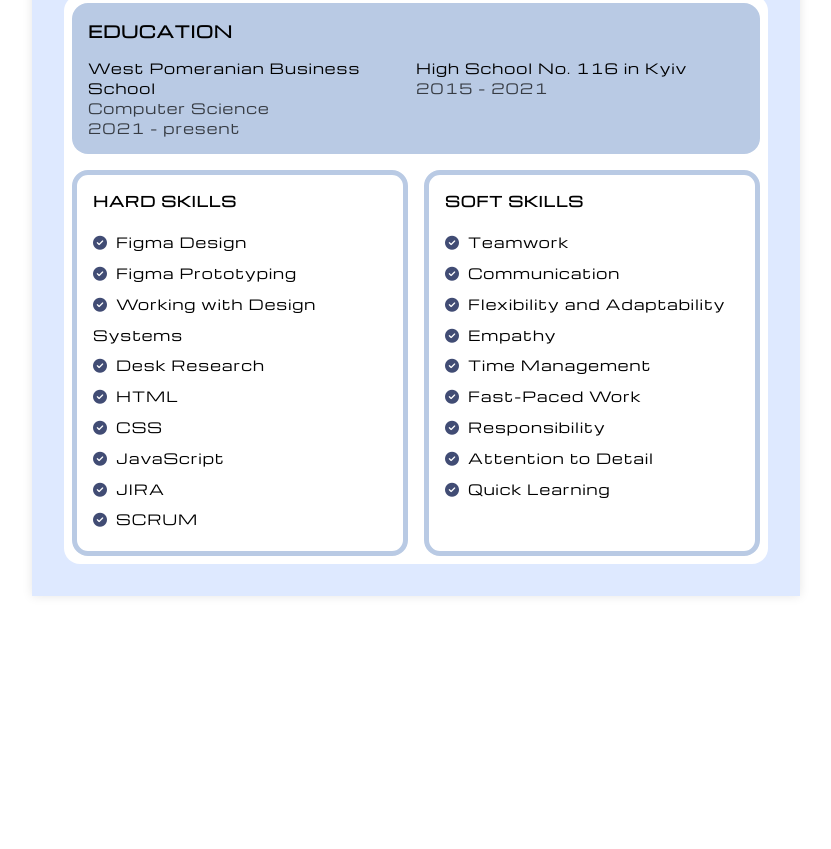
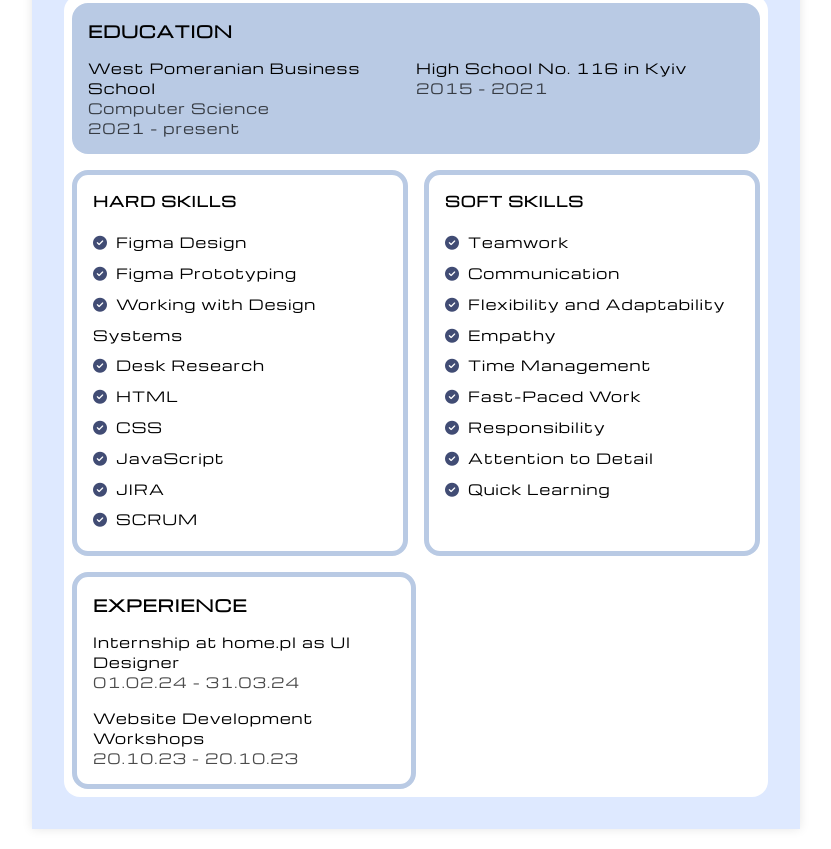
Before and after one commit to AminaPitsenko/homepage, a plain HTML site: page index.html in a window 1280 px wide. Shown: the part 566-1415 px from the top of the page, without its empty margins (224-1055 px from the left). Before the commit the page ends 1182 px from the top, so only its background shows below. Drawn offline with nearby package versions, Linux system fonts and the light colour scheme.

Commit message:
Experience block and style to it were added

```diff
--- a/index.html
+++ b/index.html
@@ -139,6 +139,26 @@
                   </ul>
                </div>
             </div>
+            <div class="wrapper">
+               <div class="experience">
+               <h4>Experience</h4>
+               <div class="placesOfExperience">
+                  <div class="homePl">
+                     Internship at home.pl as UI Designer
+                     <p>
+                        01.02.24 - 31.03.24
+                     </p>
+                  </div>
+                  <div class="workshops">
+                     Website Development Workshops
+                     <p>
+                        20.10.23 - 20.10.23
+                     </p>
+                  </div>
+                  </div>
+               </div>
+            </div>
+
 			</section>
 		</div>
 	</body>
--- a/style.css
+++ b/style.css
@@ -158,7 +158,7 @@ a {
    width: 50%;
 }
 
-.highSchool p, .middleSchool p{
+.highSchool p, .middleSchool p, .placesOfExperience p{
    opacity: 70%;
 }
 
@@ -195,3 +195,20 @@ i{
    margin-right: 8px;
    color: #414C74;
 }
+
+.experience{
+   border: 5px solid #b9cae4;
+   border-radius: 16px;
+   display: flex;
+   flex-direction: column;
+   gap: 16px;
+   padding: 16px;
+   width: 50%;
+}
+
+.placesOfExperience{
+   display: flex;
+   flex-direction: column;
+   font-size: 14px;
+   gap: 16px;
+}
```
